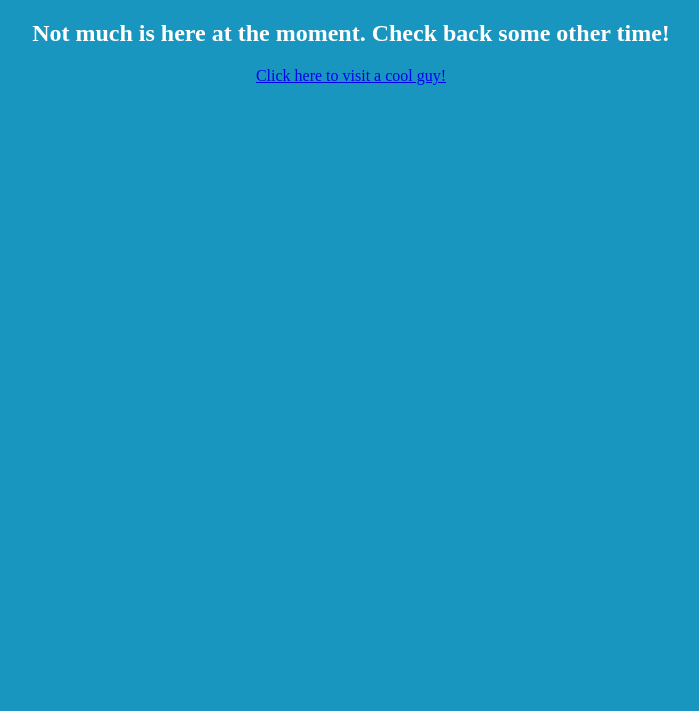
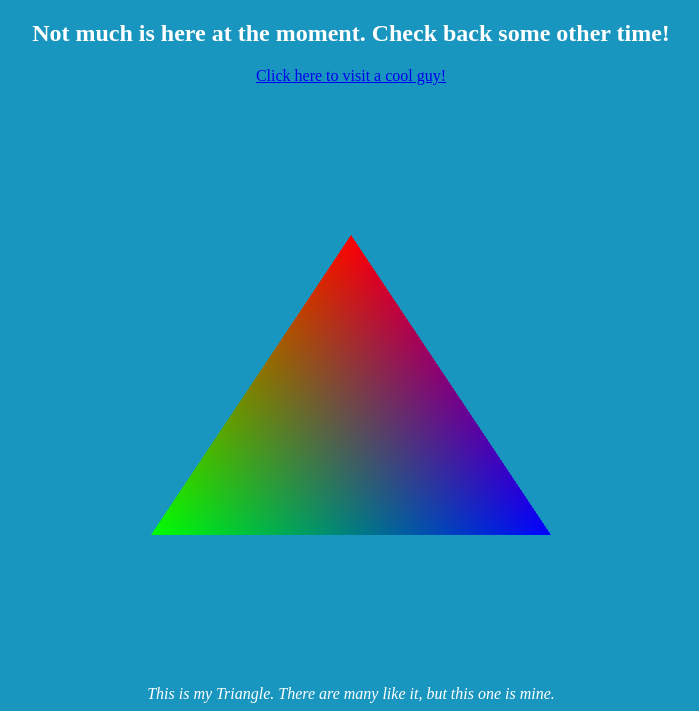
Before and after one commit to willo488/willo488.github.io, a plain HTML site: page index.html in a window 1280 px wide. Shown: the part 388-1099 px from the top of the page, without its empty margins (289-988 px from the left). Before the commit the page ends 800 px from the top, so only its background shows below. Drawn offline with Linux system fonts and the light colour scheme.

Commit message:
Cool Website v3
Added a COOL TRIANGLE via WebGL

```diff
--- a/index.html
+++ b/index.html
@@ -10,5 +10,13 @@
         <P><H2> Not much is here at the moment. Check back some other time!</H2></P>
         <a href = "https://bencelsi.github.io/">Click here to visit a cool guy!</a>
 		</CENTER>
+		<body onload="InitDemo();">
+			<div style="text-align:center;">
+				<canvas id="game-surface" width="800" height="600">
+					Your browser does not support HTML5
+				</canvas>
+			</div>
+			<center><i>This is my Triangle. There are many like it, but this one is mine.</i></center>
+			<script src="./js/app.js"></script>
 	</BODY>
 </HTML>
--- /dev/null
+++ b/js/app.js
@@ -0,0 +1,116 @@
+var vertexShaderText =
+[
+    'precision mediump float;',
+    '',
+    'attribute vec2 vertPosition;',
+    'attribute vec3 vertColor;',
+    'varying vec3 fragColor;',
+    '',
+    'void main()',
+    '{',
+        'fragColor = vertColor;',
+    '   gl_Position = vec4(vertPosition, 0.0, 1.0);',
+    '}'
+].join('\n');
+
+var fragmentShaderText =
+[
+    'precision mediump float;',
+    '',
+    'varying vec3 fragColor;',
+    'void main()',
+    '{',
+    '   gl_FragColor = vec4(fragColor, 1.0);',
+    '}'
+].join('\n');
+
+var InitDemo = function ()
+{
+    console.log('This is working');
+
+    var canvas = document.getElementById('game-surface');
+    var gl = canvas.getContext('webgl');
+
+    if (!gl)
+    {
+    console.log('WebGL not supported, falling back on experimental-gl');
+    gl = canvas.getContext('experimental-webgl')
+    }
+
+    if (!gl)
+    {
+        alert('Your browser does not support WebGL');
+    }
+
+    gl.clearColor(25/255, 150/255, 191/255, 1.0);
+    gl.clear(gl.COLOR_BUFFER_BIT | gl.DEPTH_BUFFER_BIT);
+
+    //
+    // Create Shaders
+    //
+    var vertexShader = gl.createShader(gl.VERTEX_SHADER);
+    var fragmentShader = gl.createShader(gl.FRAGMENT_SHADER);
+
+    gl.shaderSource(vertexShader, vertexShaderText);
+    gl.shaderSource(fragmentShader, fragmentShaderText);
+
+    gl.compileShader(vertexShader);
+    if (!gl.getShaderParameter(vertexShader, gl.COMPILE_STATUS))
+        {
+            console.error('ERROR compiling vertex shader!', gl.getShaderInfoLog(vertexShader));
+            return;
+        }
+
+    gl.compileShader(fragmentShader);
+    if (!gl.getShaderParameter(fragmentShader, gl.COMPILE_STATUS))
+        {
+            console.error('ERROR compiling fragment shader!', gl.getShaderInfoLog(fragmentShader));
+            return;
+        }
+
+    var program = gl.createProgram();
+    gl.attachShader(program, vertexShader);
+    gl.attachShader(program, fragmentShader);
+    gl.linkProgram(program);
+
+    if (!gl.getProgramParameter(program, gl.LINK_STATUS))
+    {
+        console.error('ERROR linking program!', gl,getProgramInfoLog(program));
+        return;
+    }
+
+    gl.validateProgram(program);
+    if (!gl.getProgramParameter(program, gl.VALIDATE_STATUS))
+    {
+        console.error('ERROR validating program!', gl.getProgramInfoLog(program));
+        return;
+    }
+
+    //
+    // Create buffer
+    //
+    var verts =
+    [  // X     Y     R     G     B
+         0.0,  0.5,  1.0,  0.0,  0.0,
+        -0.5, -0.5,  0.0,  1.0,  0.0,
+         0.5, -0.5,  0.0,  0.0,  1.0
+    ];
+
+    var VBO = gl.createBuffer();
+    gl.bindBuffer(gl.ARRAY_BUFFER, VBO);
+    gl.bufferData(gl.ARRAY_BUFFER, new Float32Array(verts), gl.STATIC_DRAW);
+
+    var positionAttribLocation = gl.getAttribLocation(program, 'vertPosition');
+    var colorAttribLocation = gl.getAttribLocation(program, 'vertColor');
+    gl.vertexAttribPointer(positionAttribLocation, 2, gl.FLOAT, gl.FALSE, 5 * Float32Array.BYTES_PER_ELEMENT, 0);
+    gl.vertexAttribPointer(colorAttribLocation, 3, gl.FLOAT, gl.FALSE, 5 * Float32Array.BYTES_PER_ELEMENT, 2 * Float32Array.BYTES_PER_ELEMENT);
+
+    gl.enableVertexAttribArray(positionAttribLocation);
+    gl.enableVertexAttribArray(colorAttribLocation);
+
+    //
+    // Main render loop
+    //
+    gl.useProgram(program);
+    gl.drawArrays(gl.TRIANGLES, 0, 3);
+}
```
